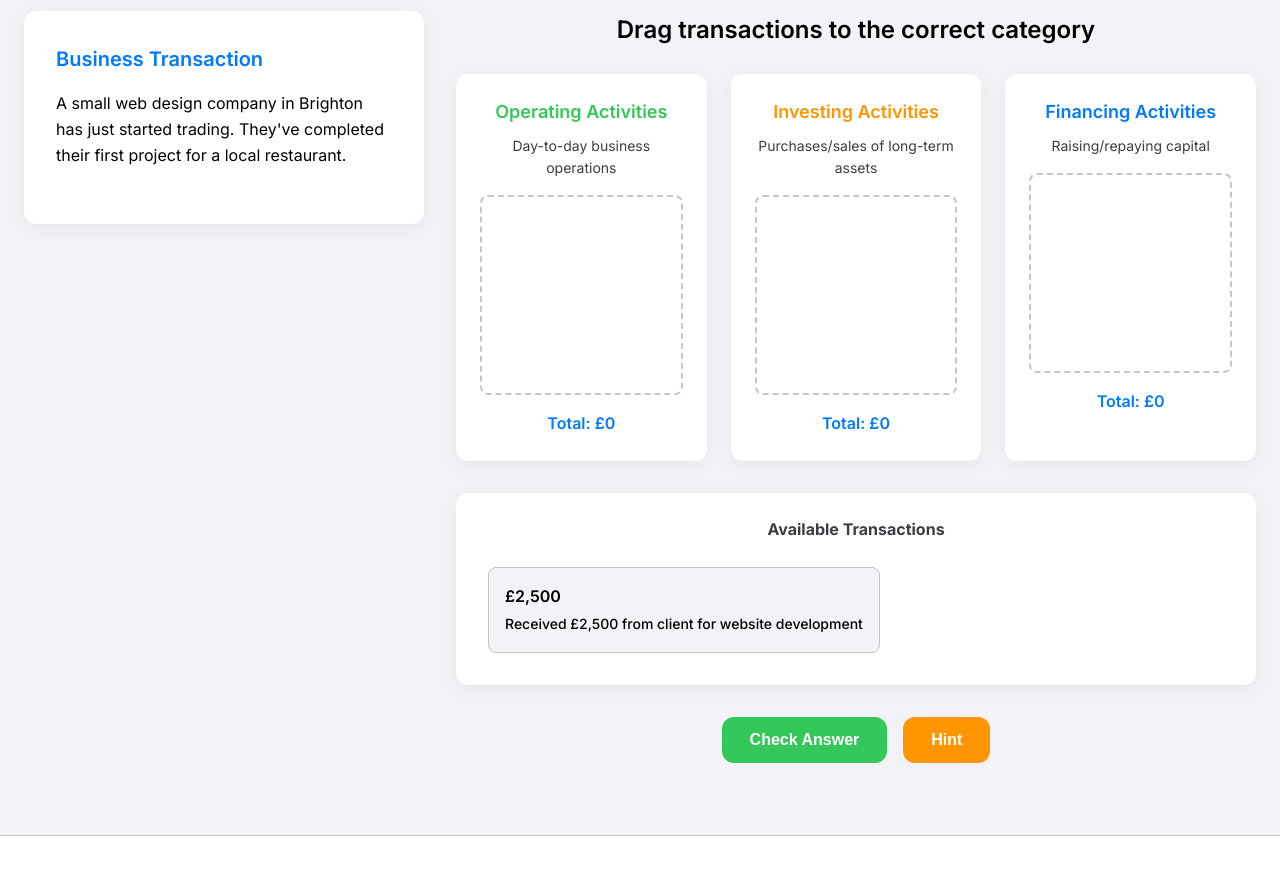
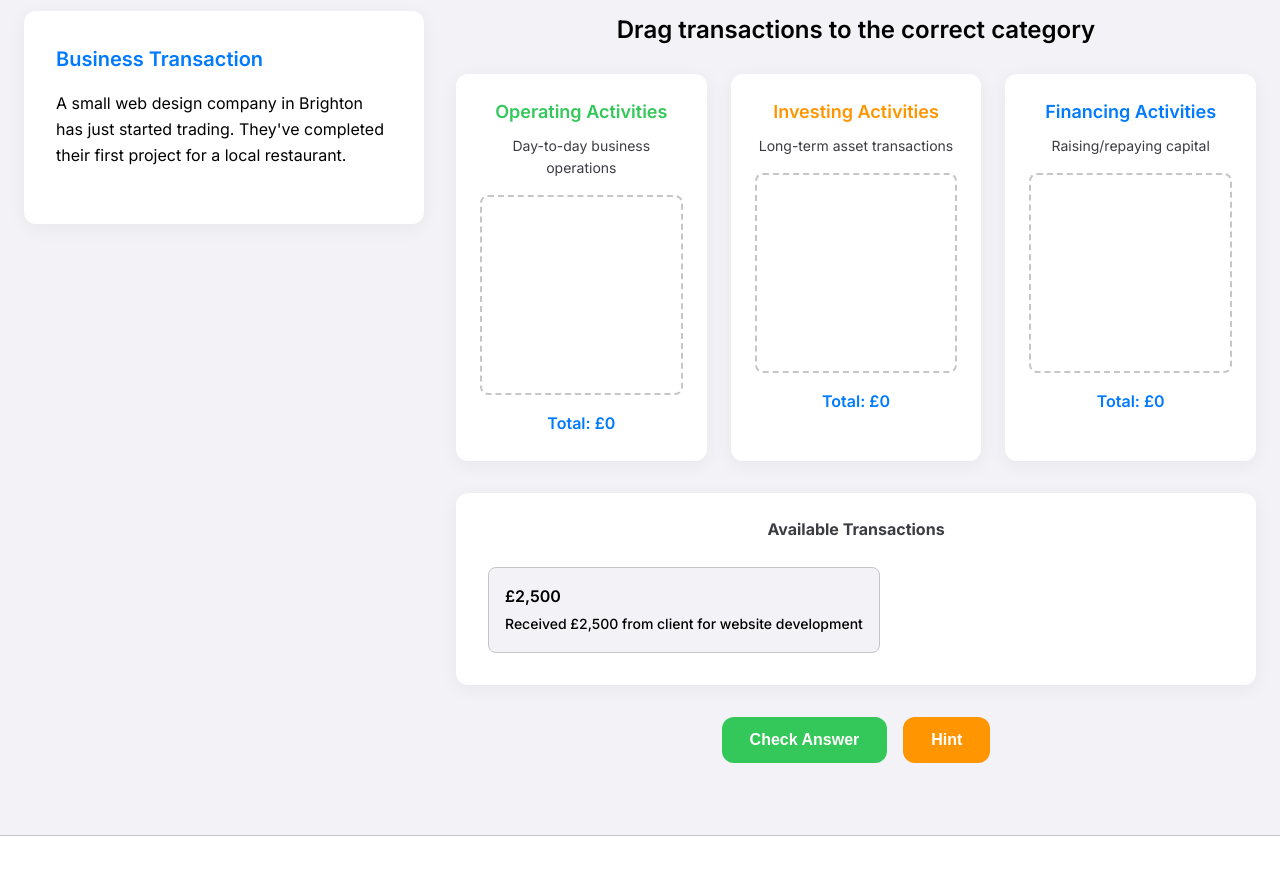
Before and after one commit to DrMichaelGuo/game-cash-flow-statement, a plain HTML site: page index.html in a window 1280 px wide. Shown: the part 1020-1901 px from the top of the page. Drawn offline with Linux system fonts and the light colour scheme.

Commit message:
Update investing activities description for clarity

```diff
--- a/index.html
+++ b/index.html
@@ -96,7 +96,7 @@
 
                         <div class="drop-zone" data-category="investing">
                             <h4>Investing Activities</h4>
-                            <p class="category-description">Purchases/sales of long-term assets</p>
+                            <p class="category-description">Long-term asset transactions</p>
                             <div class="drop-area" id="investingDrop"></div>
                             <div class="category-total">Total: £<span id="investingTotal">0</span></div>
                         </div>
```
